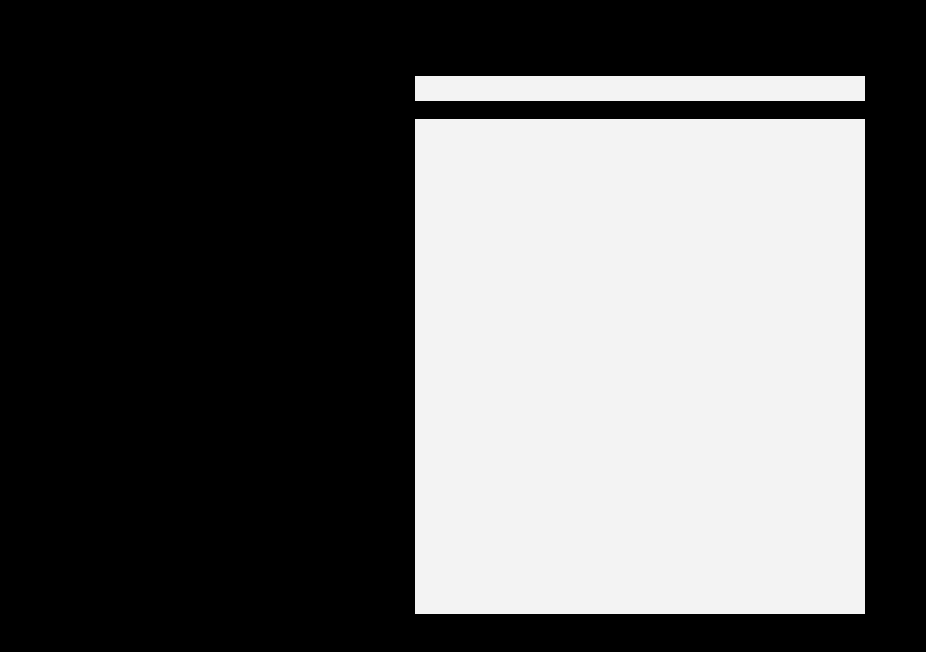
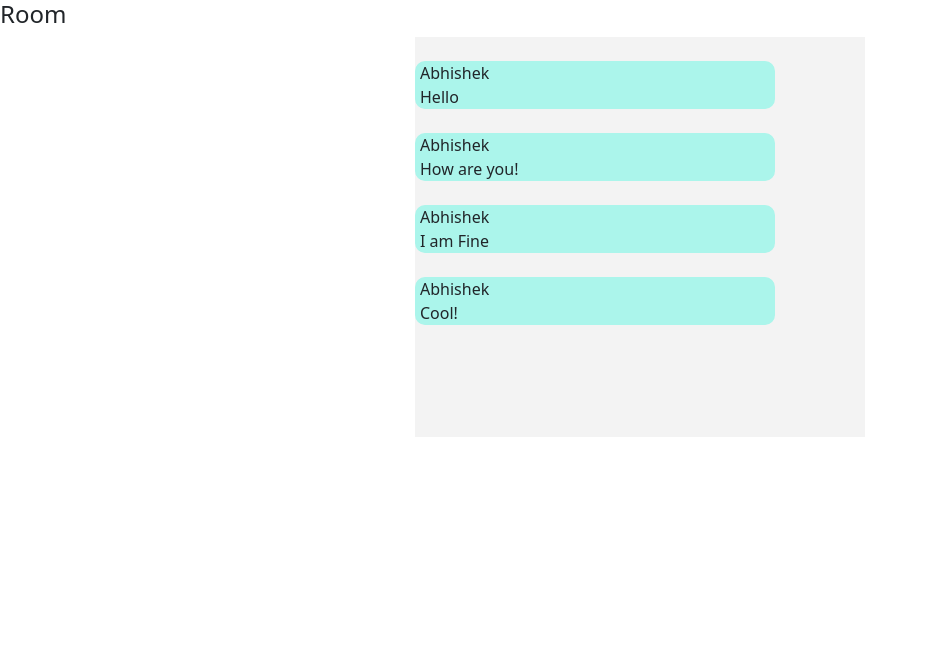
Before and after one commit to abhishekkdhule/ChatApp, a React (Create React App) app: page /chat in a window 1280 px wide. Shown: the top 652 px of the page, without its empty margins (0-926 px from the left). Built offline with nearby package versions, Linux system fonts and the light colour scheme.

Commit message:
message component created

```diff
--- a/public/index.html
+++ b/public/index.html
@@ -3,6 +3,8 @@
   <head>
     <meta charset="utf-8" />
     <meta name="viewport" content="width=device-width, initial-scale=1" />
+    <link href="https://cdn.jsdelivr.net/npm/bootstrap@5.0.2/dist/css/bootstrap.min.css" rel="stylesheet" integrity="sha384-EVSTQN3/azprG1Anm3QDgpJLIm9Nao0Yz1ztcQTwFspd3yD65VohhpuuCOmLASjC" crossorigin="anonymous">
+    <script src="https://cdn.jsdelivr.net/npm/bootstrap@5.0.2/dist/js/bootstrap.bundle.min.js" integrity="sha384-MrcW6ZMFYlzcLA8Nl+NtUVF0sA7MsXsP1UyJoMp4YLEuNSfAP+JcXn/tWtIaxVXM" crossorigin="anonymous"></script>
     <title>React App</title>
   </head>
   <body>
--- a/src/App.js
+++ b/src/App.js
@@ -10,10 +10,14 @@ import Chat from "./Chat";
 function App() {
   return (
     <>
+    {/* <Homepage/> */}
     <Router>
       <Switch>
           <Route path="/chat">
             <Chat />
+          </Route>
+          <Route path="">
+            <Homepage />
           </Route>
         </Switch>
     </Router>
--- a/src/Chat.css
+++ b/src/Chat.css
@@ -1,6 +1,12 @@
+*{
+    /* background-color: white; */
+}
 .chat {
+    display: flex;
+    flex-direction: column;
+    overflow-y: scroll;
     margin: 0 auto;
     width: 450px;
-    height: 550px;
+    height: 400px;
     background-color: rgb(243, 243, 243);
 }
--- a/src/Chat.jsx
+++ b/src/Chat.jsx
@@ -2,11 +2,18 @@ import React from 'react';
 import Message from './Message';
 import './Chat.css'
 function Chat() {
+    let mess = ['Hello', 'How are you!', 'I am Fine', 'Cool!']
     return (
         <>
             <h4>Room</h4>
             <div className="chat">
-                <Message/>
+            {
+                mess.map((m,mess) => {
+                    return (
+                        <Message message={m}/>
+                    )
+                } )
+            }
             </div>
         </>
     )
--- a/src/Homepage.module.css
+++ b/src/Homepage.module.css
@@ -1,11 +1,12 @@
 * {
-  background-color: black;
+  /* background-color: black; */
 }
 
 .main {
+  position: relative;
   width: 350px;
-  height: 300px;
-  margin: 300px auto;
+  height: 150px;
+  margin: 100px auto;
   /* background-color: red; */
 }
 
@@ -15,7 +16,7 @@ input {
   height: 30px;
   border: none;
   background-color: rgb(238, 238, 238);
-  margin-top: 10px;
+  margin-top: 15px;
 
 }
 
@@ -39,6 +40,9 @@ input {
 
 .lower_div {
   display: flex;
+  width: 100%;
+  position: absolute;
+  bottom: 0;
   justify-content: space-between;
 }
 
--- /dev/null
+++ b/src/Message.css
@@ -0,0 +1,12 @@
+.main {
+    align-self: flex-start;
+    margin-top: 20px;
+    width: 80%;
+    background-color: rgb(171, 245, 235);
+    border-radius: 10px;
+    padding-left: 5px;
+}
+h6, p {
+
+    display: inline-block;
+}
--- a/src/Message.jsx
+++ b/src/Message.jsx
@@ -1,12 +1,14 @@
 import React from 'react'
+import './Message.css'
 
-function Message() {
+function Message(props) {
+    console.log("called")
     return (
         <>
-            <span>
-                <h6 >Abhishek</h6>
-                <p>Heyy how are you</p>
-            </span>
+            <div className="main mt-4">
+                <h6 className="m-0">Abhishek</h6><br/>
+                <p className="m-0">{props.message}</p>
+            </div>
         </>
     )
 }
```
